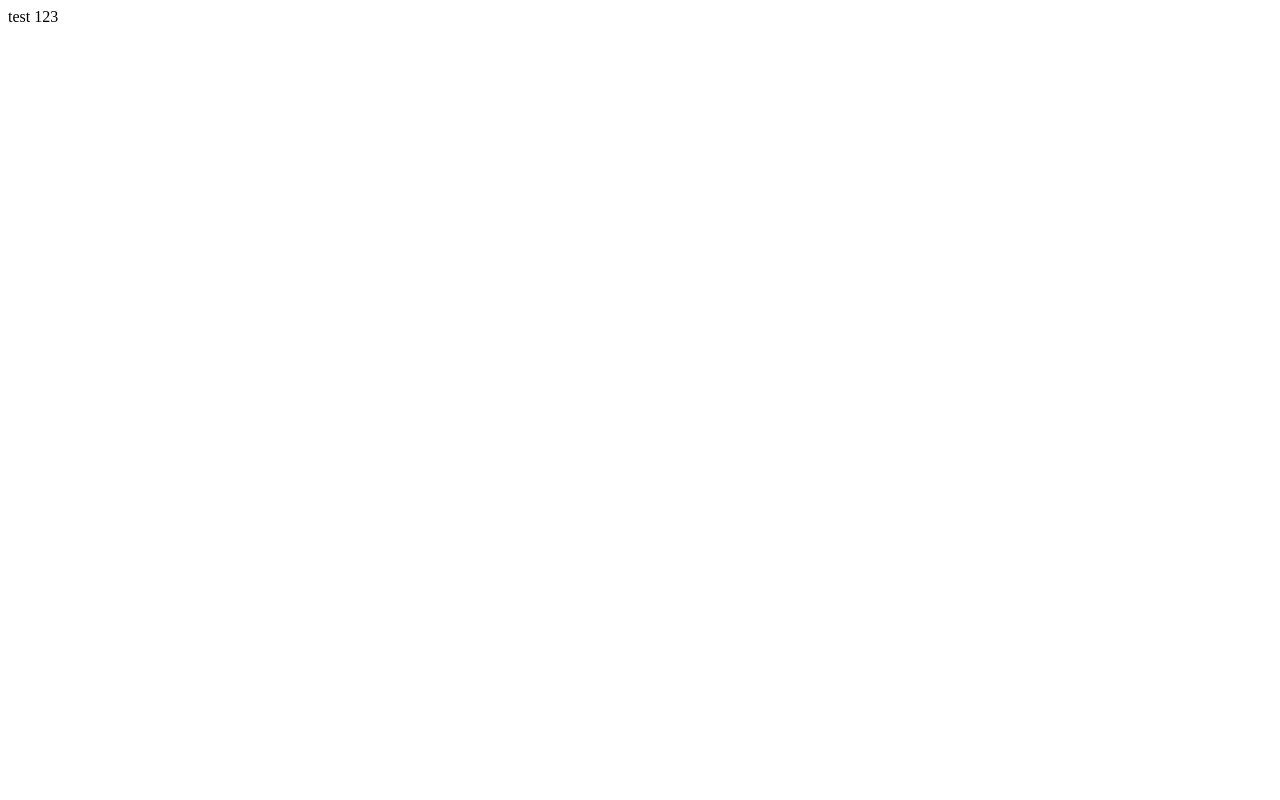
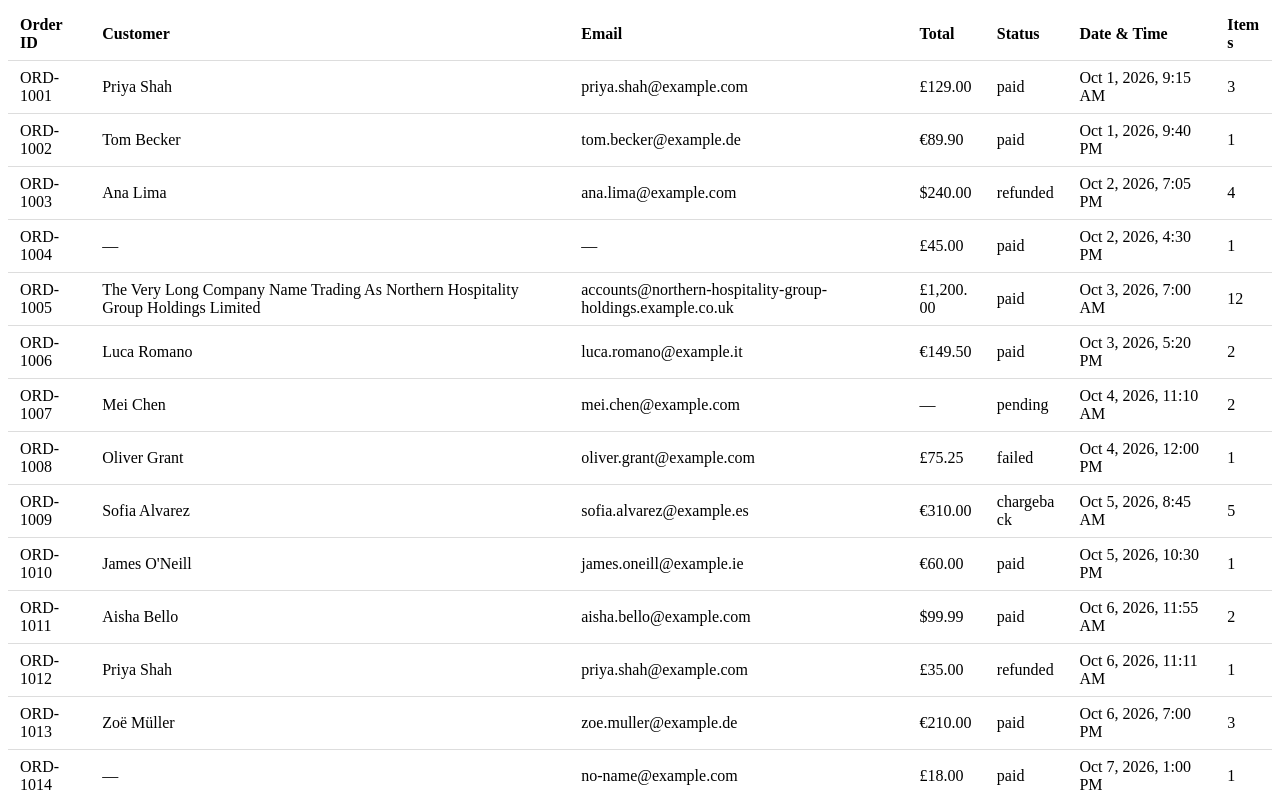
Before and after one commit to therishabh/calyptus-assessment-task, a React (Vite) app: page / in a window 1280 px wide. Shown: the top 800 px of the page. Built offline with nearby package versions, Linux system fonts and the light colour scheme.

Commit message:
feat: add orders table loading data from orders.json with fetch

```diff
--- a/src/App.css
+++ b/src/App.css
@@ -0,0 +1,13 @@
+
+.orders-table {
+  width: 100%;
+  border-collapse: collapse;
+  text-align: left;
+}
+
+.orders-table th,
+.orders-table td {
+  padding: 8px 12px;
+  border-bottom: 1px solid #ddd;
+  overflow-wrap: anywhere;
+}
--- a/src/App.jsx
+++ b/src/App.jsx
@@ -1,11 +1,79 @@
+import { useEffect, useState } from 'react'
 import './App.css'
 
+const formatTotal = (total, currency) => {
+  if (total === null || total === undefined || total === '') return '—'
+  const amount = Number(total)
+  if (Number.isNaN(amount)) return '—'
+  return new Intl.NumberFormat(undefined, { style: 'currency', currency }).format(amount)
+}
+
+const formatDateTime = (iso) => {
+  const date = new Date(iso)
+  if (Number.isNaN(date.getTime())) return '—'
+  return date.toLocaleString(undefined, { dateStyle: 'medium', timeStyle: 'short' })
+}
+
 function App() {
+  const [orders, setOrders] = useState([])
+  const [loading, setLoading] = useState(true)
+  const [error, setError] = useState(null)
+
+  useEffect(() => {
+    const controller = new AbortController()
+
+    fetch('/orders.json', { signal: controller.signal })
+      .then((res) => {
+        if (!res.ok) throw new Error(`Request failed with status ${res.status}`)
+        return res.json()
+      })
+      .then((data) => setOrders(data.orders ?? []))
+      .catch((err) => {
+        if (err.name !== 'AbortError') setError(err.message)
+      })
+      .finally(() => {
+        if (!controller.signal.aborted) setLoading(false)
+      })
+
+    return () => controller.abort()
+  }, [])
+
+  if (loading) return <p>Loading orders…</p>
+  if (error) return <p role="alert">Could not load orders: {error}</p>
 
   return (
-    <>
-      test 123
-    </>
+    <table className="orders-table">
+      <thead>
+        <tr>
+          <th>Order ID</th>
+          <th>Customer</th>
+          <th>Email</th>
+          <th>Total</th>
+          <th>Status</th>
+          <th>Date &amp; Time</th>
+          <th>Items</th>
+        </tr>
+      </thead>
+      <tbody>
+        {orders.length === 0 ? (
+          <tr>
+            <td colSpan={7}>No orders found</td>
+          </tr>
+        ) : (
+          orders.map((order) => (
+            <tr key={order.id}>
+              <td>{order.id}</td>
+              <td>{order.customer?.name || '—'}</td>
+              <td>{order.customer?.email || '—'}</td>
+              <td>{formatTotal(order.total, order.currency)}</td>
+              <td>{order.status}</td>
+              <td>{formatDateTime(order.created_at)}</td>
+              <td>{order.items}</td>
+            </tr>
+          ))
+        )}
+      </tbody>
+    </table>
   )
 }
 
```
